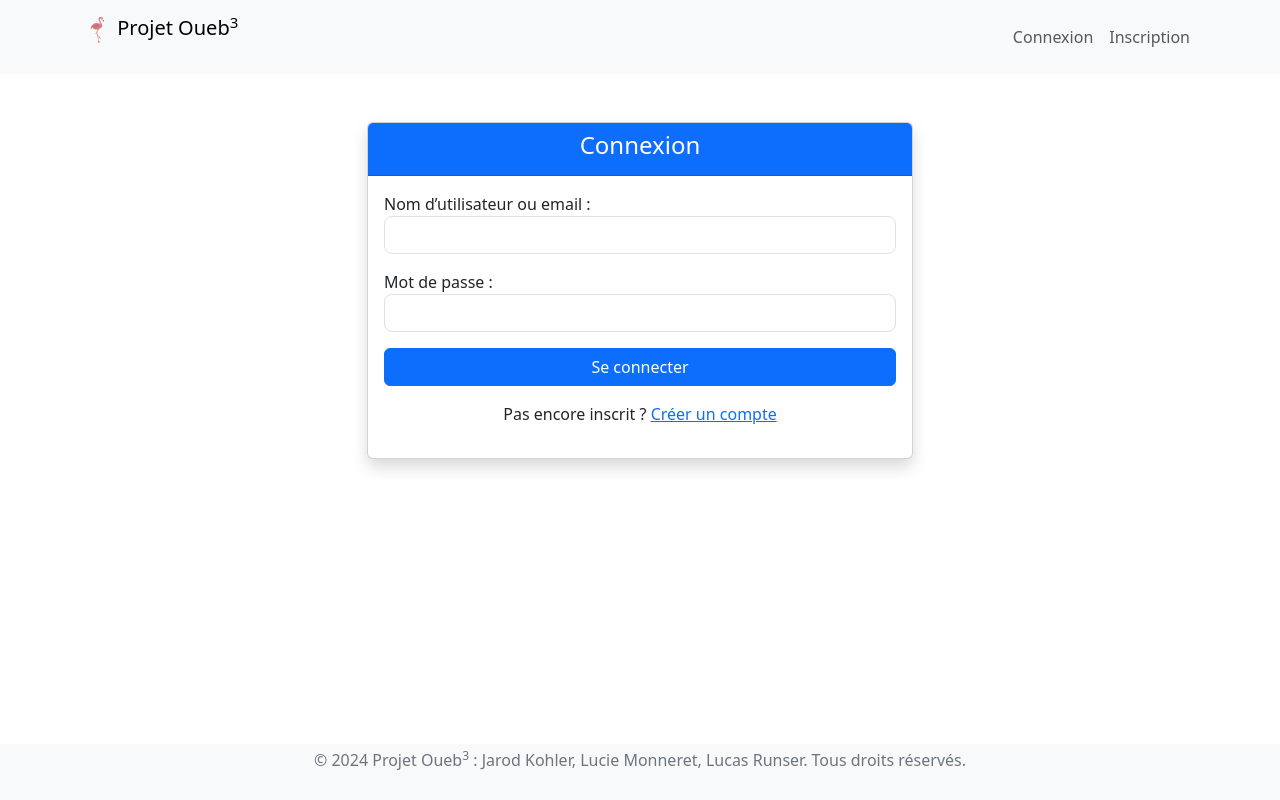
After one commit to jarod25/Projet-Oueb, a Django app: page /login/ in a window 1280 px wide. The commit adds this page. Run offline with Django 5.2, Linux system fonts and the light colour scheme; some libraries are stand-ins or nearby versions.

Commit message:
add login and signin options

```diff
--- a/templates/base.html
+++ b/templates/base.html
@@ -4,7 +4,7 @@
 <head>
     <meta charset="UTF-8">
     <meta name="viewport" content="width=device-width, initial-scale=1.0">
-    <title>Projet Oueb</title>
+    <title>Projet Oueb³</title>
     <link rel="stylesheet" href="{% static 'css/bootstrap.min.css' %}">
     <link rel="stylesheet" href="{% static 'css/custom.css' %}">
     <link rel="icon" type="image/x-icon" href="{% static 'img/logo.svg' %}">
@@ -15,19 +15,48 @@
             <div class="container">
                 <p class="navbar-brand">
                     <img src="{% static 'img/logo.svg' %}" alt="Logo" width="30" height="30">
-                    Projet Oueb
+                    Projet Oueb<sup>3</sup>
                 </p>
+                {% if user.is_authenticated %}
+                    <ul class="navbar-nav">
+                        <li class="nav-item">
+                            <a class="nav-link" href="{% url 'logout' %}">Déconnexion</a>
+                        </li>
+                    </ul>
+                {% else %}
+                    <ul class="navbar-nav">
+                        <li class="nav-item">
+                            <a class="nav-link" href="{% url 'login' %}">Connexion</a>
+                        </li>
+                        <li class="nav-item">
+                            <a class="nav-link" href="{% url 'register' %}">Inscription</a>
+                        </li>
+                    </ul>
+                {% endif %}
             </div>
         </nav>
     </header>
+    {% if messages %}
+        <div class="messages">
+            {% for message in messages %}
+                <div class="alert alert-{{ message.tags }} alert-dismissible fade show" role="alert">
+                    {{ message }}
+                    <button type="button" class="btn-close" data-bs-dismiss="alert" aria-label="Close"></button>
+                </div>
+            {% endfor %}
+        </div>
+    {% endif %}
     {% block content %}
-
+        <div class="container">
+            <h1>Accueil</h1>
+            <p>Bienvenue sur le site de Projet Oueb<sup>3</sup> !</p>
+        </div>
     {% endblock %}
     <footer class="footer-custom">
         <div class="container">
             <div class="row">
                 <div class="col-md-12">
-                    <p>&copy; 2024 Projet Oueb : Jarod Kohler, Lucie Monneret, Lucas Runser. Tous droits réservés.</p>
+                    <p>&copy; 2024 Projet Oueb<sup>3</sup> : Jarod Kohler, Lucie Monneret, Lucas Runser. Tous droits réservés.</p>
                 </div>
             </div>
         </div>
--- /dev/null
+++ b/user/forms.py
@@ -0,0 +1,71 @@
+from django import forms
+from django.contrib.auth.models import User
+
+class LoginForm(forms.Form):
+    userlogin = forms.CharField(max_length=255, label='Nom d’utilisateur ou email ', widget=forms.TextInput(attrs={'class': 'form-control rounded-3'}))
+    password = forms.CharField(max_length=255, label='Mot de passe ', widget=forms.PasswordInput(attrs={'class': 'form-control rounded-3'}))
+
+class RegisterForm(forms.Form):
+    email = forms.EmailField(max_length=255, label='Adresse email ', widget=forms.TextInput(attrs={'class': 'form-control rounded-3'}))
+    username = forms.CharField(max_length=255, label='Nom d’utilisateur ', widget=forms.TextInput(attrs={'class': 'form-control rounded-3'}))
+    password = forms.CharField(max_length=255, label='Mot de passe ', widget=forms.PasswordInput(attrs={'class': 'form-control rounded-3'}))
+    password_confirm = forms.CharField(max_length=255, label='Confirmer le mot de passe ', widget=forms.PasswordInput(attrs={'class': 'form-control rounded-3'}))
+
+    def clean(self):
+        cleaned_data = super().clean()
+        password = cleaned_data.get('password')
+        password_confirm = cleaned_data.get('password_confirm')
+
+        if password and password_confirm and password != password_confirm:
+            raise forms.ValidationError('Les mots de passe ne correspondent pas')
+
+        return cleaned_data
+
+    def save(self):
+        return User.objects.create_user(
+            username=self.cleaned_data['username'],
+            email=self.cleaned_data['email'],
+            password=self.cleaned_data['password']
+        )
+
+class ProfileForm(forms.ModelForm):
+    email = forms.EmailField(max_length=255, label='Adresse email ', widget=forms.TextInput(attrs={'class': 'form-control rounded-3'}))
+    username = forms.CharField(max_length=255, label='Nom d’utilisateur ', widget=forms.TextInput(attrs={'class': 'form-control rounded-3'}))
+
+    def clean(self):
+        cleaned_data = super().clean()
+        email = cleaned_data.get('email')
+        username = cleaned_data.get('username')
+
+        if User.objects.filter(email=email).exclude(username=username).exists():
+            raise forms.ValidationError('Cette adresse email est déjà utilisée')
+        if User.objects.filter(username=username).exclude(email=email).exists():
+            raise forms.ValidationError('Ce nom d’utilisateur est déjà utilisé')
+
+        return cleaned_data
+
+    def save(self, commit=True):
+        user = self.instance
+        user.email = self.cleaned_data['email']
+        user.username = self.cleaned_data['username']
+        user.save()
+        return user
+
+class PasswordForm(forms.Form):
+    password = forms.CharField(max_length=255, label='Mot de passe ', widget=forms.PasswordInput(attrs={'class': 'form-control rounded-3'}))
+    password_confirm = forms.CharField(max_length=255, label='Confirmer le mot de passe ', widget=forms.PasswordInput(attrs={'class': 'form-control rounded-3'}))
+
+    def clean(self):
+        cleaned_data = super().clean()
+        password = cleaned_data.get('password')
+        password_confirm = cleaned_data.get('password_confirm')
+
+        if password and password_confirm and password != password_confirm:
+            raise forms.ValidationError('Les mots de passe ne correspondent pas')
+
+        return cleaned_data
+
+    def save(self, user):
+        user.set_password(self.cleaned_data['password'])
+        user.save()
+        return user
--- /dev/null
+++ b/user/templates/home.html
@@ -0,0 +1,5 @@
+{% extends 'base.html' %}
+
+{% block content %}
+
+{% endblock %}
--- /dev/null
+++ b/user/templates/login.html
@@ -0,0 +1,41 @@
+{% extends 'base.html' %}
+
+{% block content %}
+<div class="container mt-5">
+    <div class="row justify-content-center">
+        <div class="col-md-6">
+            <div class="card shadow">
+                <div class="card-header text-center bg-primary text-white">
+                    <h4>Connexion</h4>
+                </div>
+                <div class="card-body">
+                    <form method="POST" action="{% url 'login' %}">
+                        {% csrf_token %}
+                        {{ form.non_field_errors }}
+                        <div class="mb-3">
+                            {{ form.userlogin.label_tag }}
+                            {{ form.userlogin }}
+                            {% if form.userlogin.errors %}
+                                <div class="text-danger">{{ form.userlogin.errors }}</div>
+                            {% endif %}
+                        </div>
+                        <div class="mb-3">
+                            {{ form.password.label_tag }}
+                            {{ form.password }}
+                            {% if form.password.errors %}
+                                <div class="text-danger">{{ form.password.errors }}</div>
+                            {% endif %}
+                        </div>
+                        <div class="d-grid gap-2">
+                            <button type="submit" class="btn btn-primary">Se connecter</button>
+                        </div>
+                    </form>
+                    <div class="mt-3 text-center">
+                        <p>Pas encore inscrit ? <a href="{% url 'register' %}">Créer un compte</a></p>
+                    </div>
+                </div>
+            </div>
+        </div>
+    </div>
+</div>
+{% endblock %}
--- a/user/urls.py
+++ b/user/urls.py
@@ -3,4 +3,8 @@ from . import views
 
 urlpatterns = [
     path('', views.index, name='index'),
+    path('home/', views.home, name='home'),
+    path('login/', views.login_view, name='login'),
+    path('register/', views.register_view, name='register'),
+    path('logout/', views.logout_view, name='logout'),
 ]
--- a/user/views.py
+++ b/user/views.py
@@ -1,4 +1,54 @@
-from django.shortcuts import render
+from django.contrib import messages
+from django.contrib.auth import logout, login, authenticate
+from django.contrib.auth.decorators import login_required
+from django.shortcuts import render, redirect
+from . import forms
 
 def index(request):
-    return render(request, 'index.html')
+    return render(request, 'base.html')
+
+@login_required
+def home(request):
+    return render(request, 'home.html')
+
+def login_view(request):
+    if request.user.is_authenticated:
+        return redirect('home')
+
+    form = forms.LoginForm()
+    if request.method == 'POST':
+        form = forms.LoginForm(request.POST)
+        if form.is_valid():
+            user = authenticate(
+                request,
+                username=form.cleaned_data['userlogin'],
+                password=form.cleaned_data['password']
+            )
+            if user is not None:
+                login(request, user)
+                messages.success(request, f'Bienvenue {user.username}')
+                return redirect('home')
+            else:
+                messages.error(request, 'Nom d’utilisateur ou mot de passe incorrect')
+    return render(request, 'login.html', {'form': form})
+
+
+def register_view(request):
+    if request.user.is_authenticated:
+        return redirect('home')
+
+    form = forms.RegisterForm()
+    if request.method == 'POST':
+        form = forms.RegisterForm(request.POST)
+        if form.is_valid():
+            user = form.save()
+            login(request, user)
+            messages.success(request, f'Compte créé pour {user.username}')
+            return redirect('home')
+    else:
+        return render(request, 'register.html', {'form': form})
+
+@login_required
+def logout_view(request):
+    logout(request)
+    return redirect('index')
```
Also changed, not shown: user/templates/index.html (deleted, +0 -8 lines), user/templates/register.html (added, +55 -0 lines).
